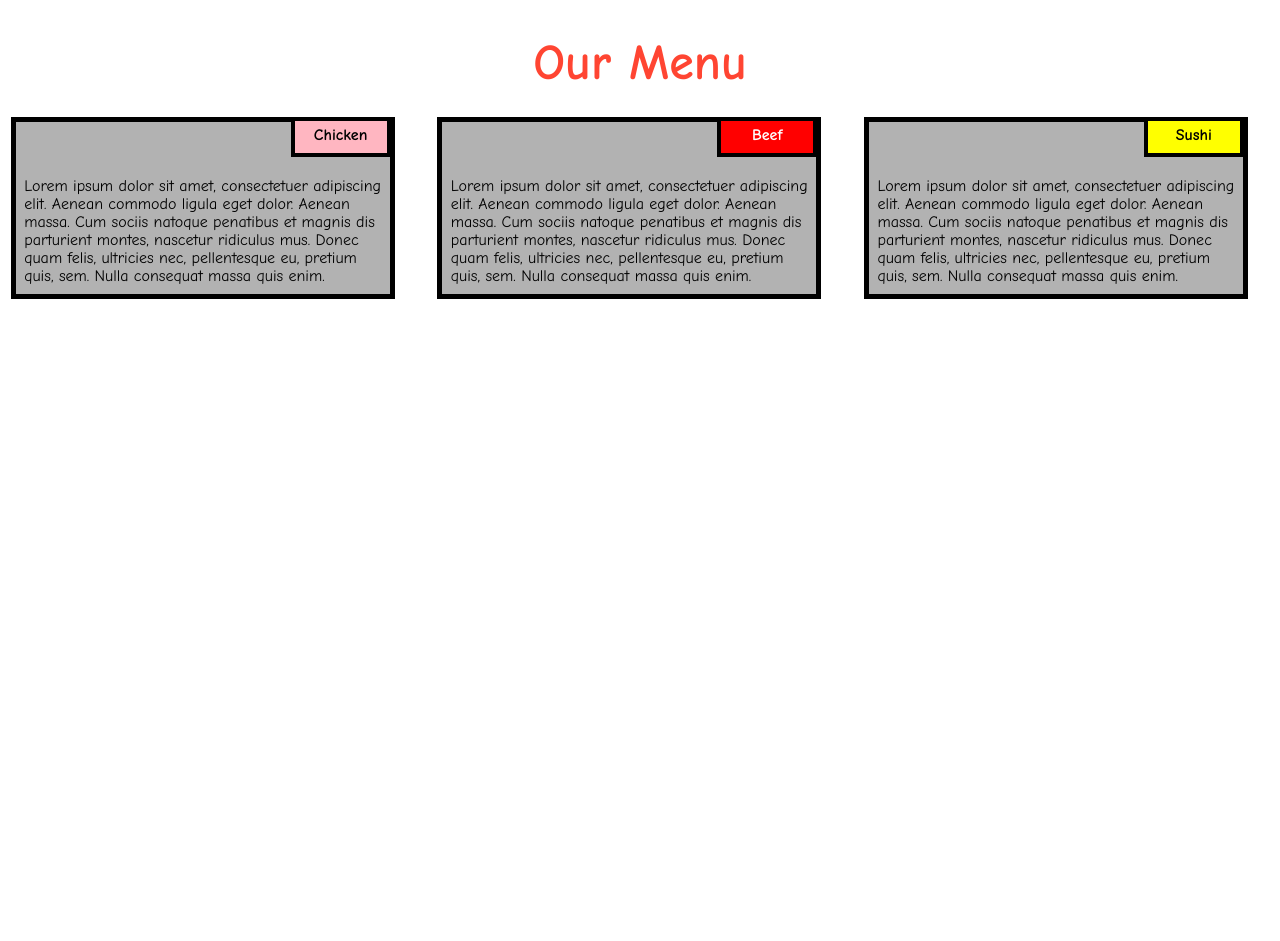
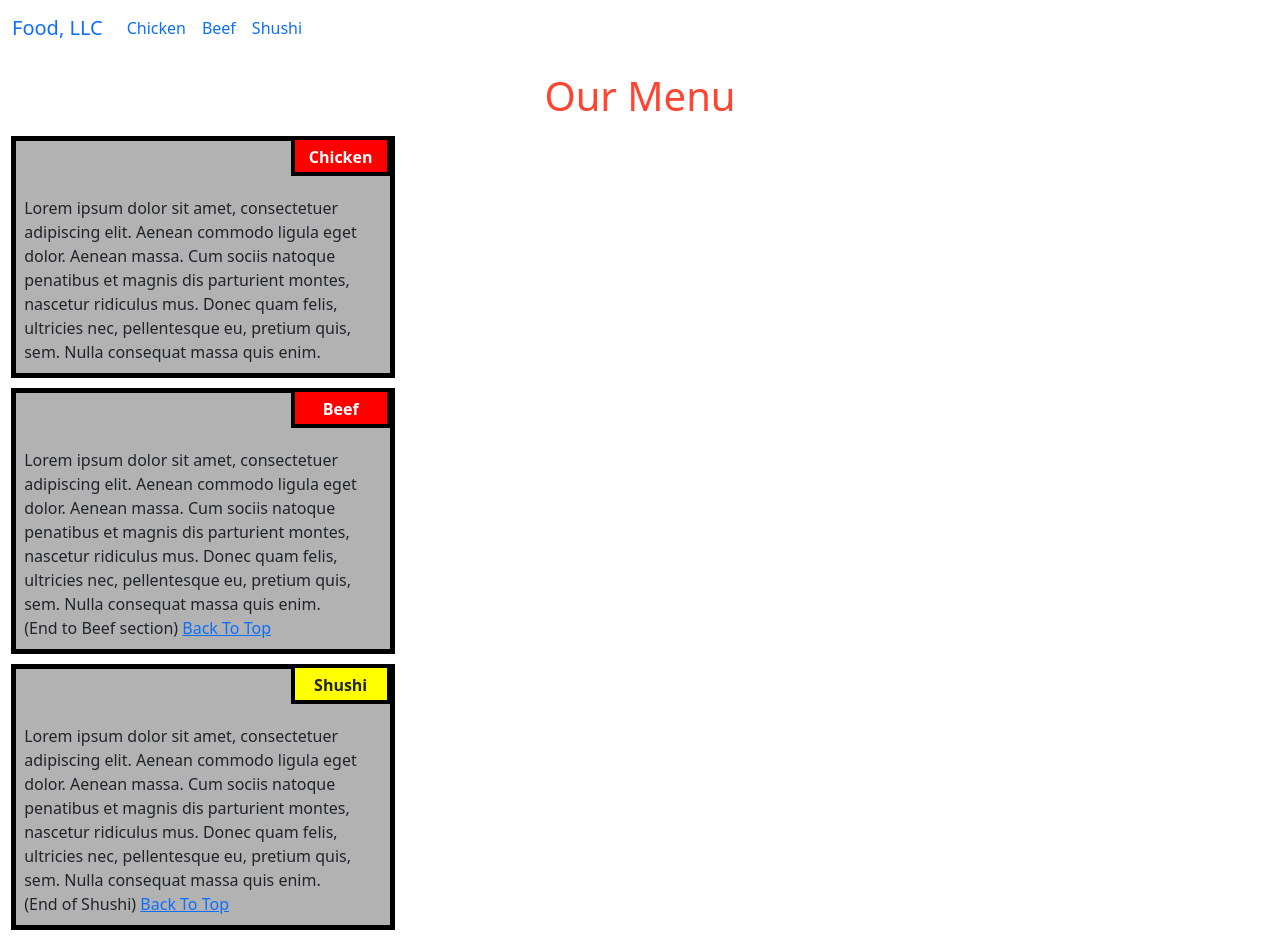
Before and after one commit to rajanpatel126/rajanpatel.github.io, a plain HTML site: page index.html in a window 1280 px wide. Before the commit the page ends 800 px from the top, so only its background shows below. Drawn offline with nearby package versions, Linux system fonts and the light colour scheme.

Commit message:
Update index.html

```diff
--- a/index.html
+++ b/index.html
@@ -1,37 +1,101 @@
 <!DOCTYPE html>
 <html>
   <head>
+    <title>Responsive Layout</title>
+    <meta name="viewport" content="width=device-width, initial-scale=1" />
+    <link rel="stylesheet" type="text/css" href="style.css" />
+    <meta name="viewport" content="width=device-width, initial-scale=1" />
+    <link
+      href="https://cdn.jsdelivr.net/npm/bootstrap@5.1.0/dist/css/bootstrap.min.css"
+      rel="stylesheet"
+      integrity="sha384-KyZXEAg3QhqLMpG8r+8fhAXLRk2vvoC2f3B09zVXn8CA5QIVfZOJ3BCsw2P0p/We"
+      crossorigin="anonymous"
+    />
+  </head>
 
-<title>Responsive Layout</title>
-<meta name="viewport" content="width=device-width, initial-scale=1">
-<link rel="stylesheet" type="text/css" href="style.css">
-
-</head>
   <body>
-<h1>Our Menu</h1>
-
-
-
-  <div class="col-lg-4 col-md-6 col-sm-12">
-  	<div class="box">
-  		<p class="content-name name1">Chicken</p>
-  		<p class="content">Lorem ipsum dolor sit amet, consectetuer adipiscing elit. Aenean commodo ligula eget dolor. Aenean massa. Cum sociis natoque penatibus et magnis dis parturient montes, nascetur ridiculus mus. Donec quam felis, ultricies nec, pellentesque eu, pretium quis, sem. Nulla consequat massa quis enim.</p>
+    <nav class="navbar navbar-expand-lg">
+      <div class="container-fluid">
+        <a class="navbar-brand logo" href="#" id="#top">Food, LLC</a>
+        <button
+          class="navbar-toggler"
+          type="button"
+          data-bs-toggle="collapse"
+          data-bs-target="#navbarSupportedContent"
+          aria-controls="navbarSupportedContent"
+          aria-expanded="false"
+          aria-label="Toggle navigation"
+        >
+          <span class="navbar-toggler-icon"></span>
+        </button>
+        <div class="collapse navbar-collapse" id="navbarSupportedContent">
+          <div id="dextop">
+            <ul class="navbar-nav me-auto mb-2 mb-lg-0">
+              <li class="nav-item">
+                <a class="nav-link active" aria-current="page" href="Chicken"
+                  >Chicken</a
+                >
+              </li>
+              <li class="nav-item">
+                <a class="nav-link active" aria-current="page" href="Beef"
+                  >Beef</a
+                >
+              </li>
+              <li class="nav-item">
+                <a class="nav-link active" aria-current="page" href="Shushi"
+                  >Shushi</a
+                >
+              </li>
+            </ul>
           </div>
         </div>
+      </div>
+    </nav>
+    <h1 class="my-3">Our Menu</h1>
 
-  <div class="col-lg-4 col-md-6 col-sm-12">
-  	<div class="box">
-   		<p class="content-name name2">Beef</p>
-   		<p class="content">Lorem ipsum dolor sit amet, consectetuer adipiscing elit. Aenean commodo ligula eget dolor. Aenean massa. Cum sociis natoque penatibus et magnis dis parturient montes, nascetur ridiculus mus. Donec quam felis, ultricies nec, pellentesque eu, pretium quis, sem. Nulla consequat massa quis enim.</p>
-  	</div>
+    <div class="col-md-4 col-sm-6 col-xs-12">
+      <p class="content-name name2" id="#Beef">Chicken</p>
+      <p class="content">
+        Lorem ipsum dolor sit amet, consectetuer adipiscing elit. Aenean commodo
+        ligula eget dolor. Aenean massa. Cum sociis natoque penatibus et magnis
+        dis parturient montes, nascetur ridiculus mus. Donec quam felis,
+        ultricies nec, pellentesque eu, pretium quis, sem. Nulla consequat massa
+        quis enim.<br />
+      </p>
     </div>
 
-  <div class="col-lg-4 col-md-12 col-sm-12">
-  	<div class="box">
-  		<p class="content-name name3">Sushi</p>
-  		<p class="content">Lorem ipsum dolor sit amet, consectetuer adipiscing elit. Aenean commodo ligula eget dolor. Aenean massa. Cum sociis natoque penatibus et magnis dis parturient montes, nascetur ridiculus mus. Donec quam felis, ultricies nec, pellentesque eu, pretium quis, sem. Nulla consequat massa quis enim.</p>
-  	</div>
+    <div class="col-md-4 col-sm-6 col-xs-12">
+      <!-- <div class="box"> -->
+      <p class="content-name name2" id="#Beef">Beef</p>
+      <p class="content">
+        Lorem ipsum dolor sit amet, consectetuer adipiscing elit. Aenean commodo
+        ligula eget dolor. Aenean massa. Cum sociis natoque penatibus et magnis
+        dis parturient montes, nascetur ridiculus mus. Donec quam felis,
+        ultricies nec, pellentesque eu, pretium quis, sem. Nulla consequat massa
+        quis enim.<br />
+        (End to Beef section) <a href="#top">Back To Top</a>
+      </p>
+      <!-- </div> -->
     </div>
 
+    <div class="col-md-4 col-sm-6 col-xs-12">
+      <!-- <div class="box"> -->
+      <p class="content-name name3" id="#Shushi">Shushi</p>
+      <p class="content">
+        Lorem ipsum dolor sit amet, consectetuer adipiscing elit. Aenean commodo
+        ligula eget dolor. Aenean massa. Cum sociis natoque penatibus et magnis
+        dis parturient montes, nascetur ridiculus mus. Donec quam felis,
+        ultricies nec, pellentesque eu, pretium quis, sem. Nulla consequat massa
+        quis enim.<br />
+        (End of Shushi) <a href="#top">Back To Top</a>
+      </p>
+
+      <!-- </div> -->
+    </div>
+    <script
+      src="https://cdn.jsdelivr.net/npm/bootstrap@5.1.0/dist/js/bootstrap.bundle.min.js"
+      integrity="sha384-U1DAWAznBHeqEIlVSCgzq+c9gqGAJn5c/t99JyeKa9xxaYpSvHU5awsuZVVFIhvj"
+      crossorigin="anonymous"
+    ></script>
   </body>
 </html>
```
Lines whose indentation alone changed are shown as unchanged.
